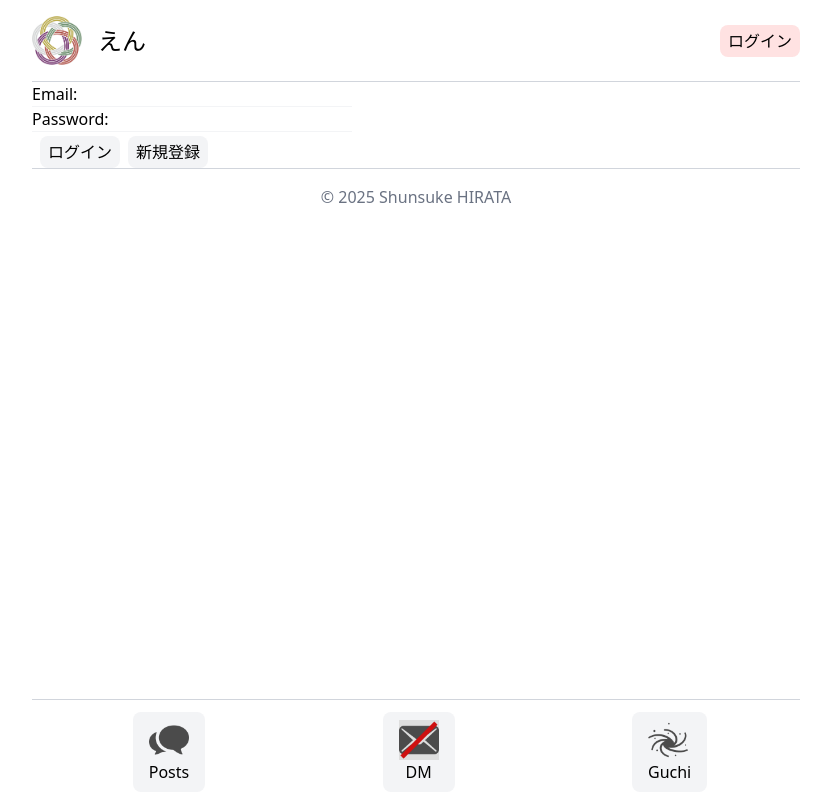
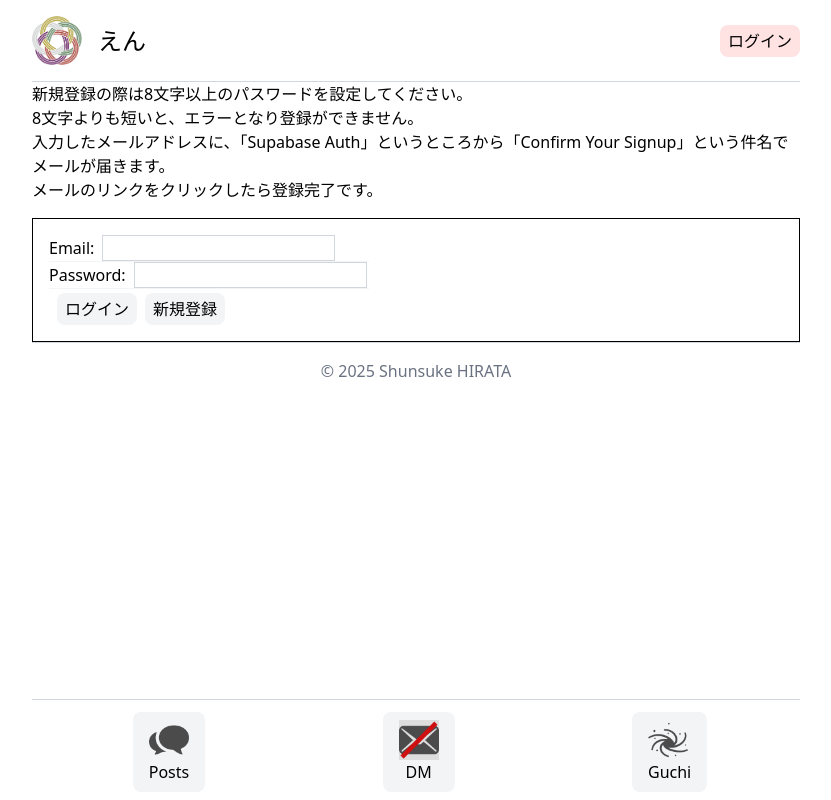
Before and after one commit to Shunsuke0205/message-board-site-on-vercel, a Next.js app: page /login in a window 1280 px wide. Shown: the whole page, without its empty margins (224-1055 px from the left). Built offline with nearby package versions, Linux system fonts and the light colour scheme; no server answers.

Commit message:
impl: css and instruction

```diff
--- a/src/app/login/page.tsx
+++ b/src/app/login/page.tsx
@@ -2,10 +2,16 @@ import { login, signup } from "./actions"
 
 export default function LoginPage() {
   return (
-    <form>
+    <div>
+      <p>新規登録の際は8文字以上のパスワードを設定してください。<br />
+        8文字よりも短いと、エラーとなり登録ができません。</p>
+      <p>入力したメールアドレスに、「Supabase Auth」というところから「Confirm Your Signup」という件名でメールが届きます。</p>
+      <p>メールのリンクをクリックしたら登録完了です。</p>
+
+      <form className="border mt-4 p-4">
         <div className="max-w-xs border-b border-gray-100">
           <label htmlFor="email">Email:</label>
-        <input id="email" name="email" type="email" required />
+          <input id="email" name="email" type="email" required className="ml-2 border border-gray-300" />
         </div>
         <div className="max-w-xs border-b border-gray-100">
           <label htmlFor="password">Password:</label>
@@ -15,6 +21,7 @@ export default function LoginPage() {
             type="password"
             minLength={8}
             required
+            className="ml-2 border border-gray-300"
           />
         </div>
         <button
@@ -30,5 +37,6 @@ export default function LoginPage() {
           新規登録
         </button>
       </form>
+    </div>
   )
 }
```
Lines whose indentation alone changed are shown as unchanged.
